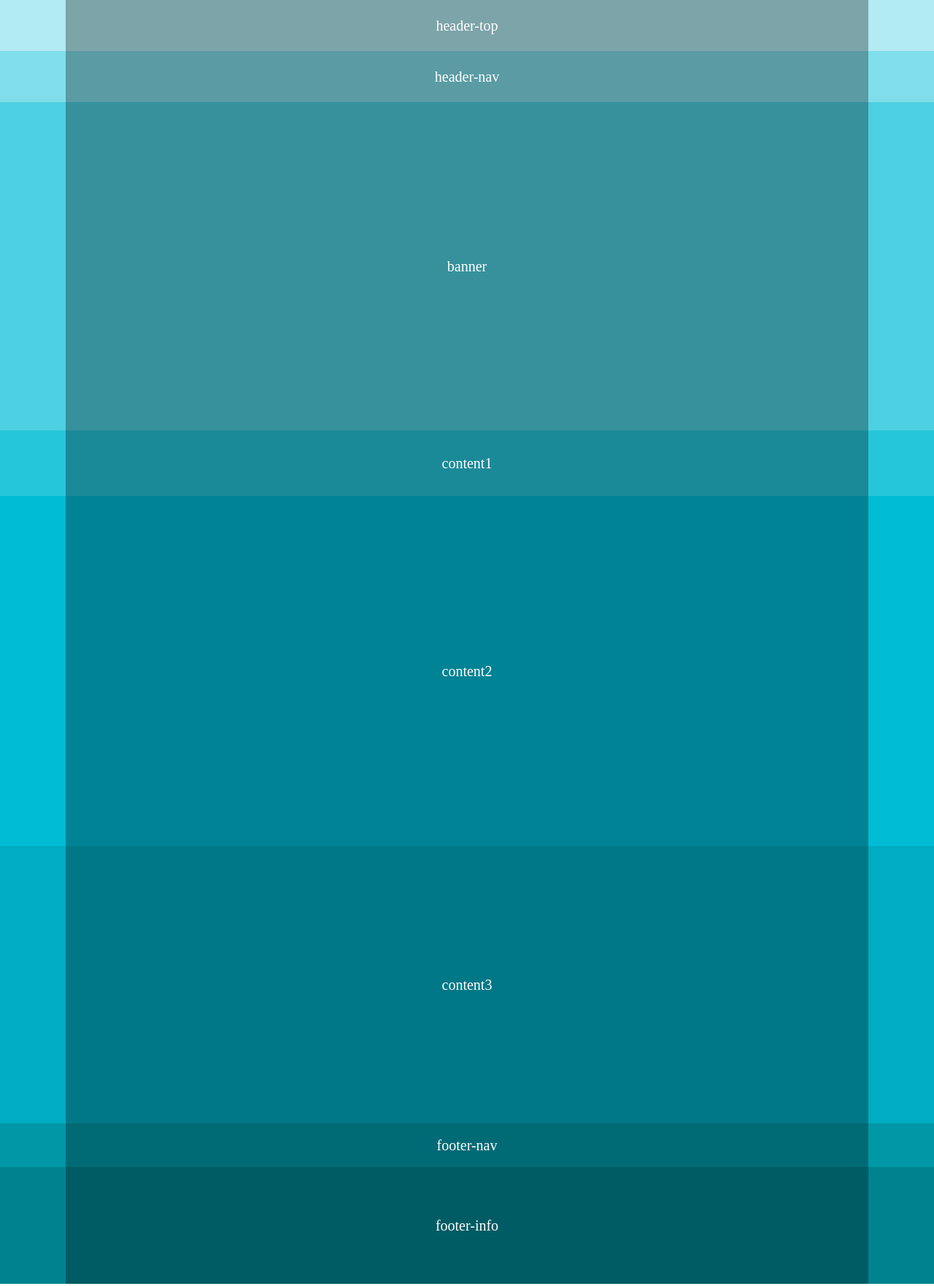
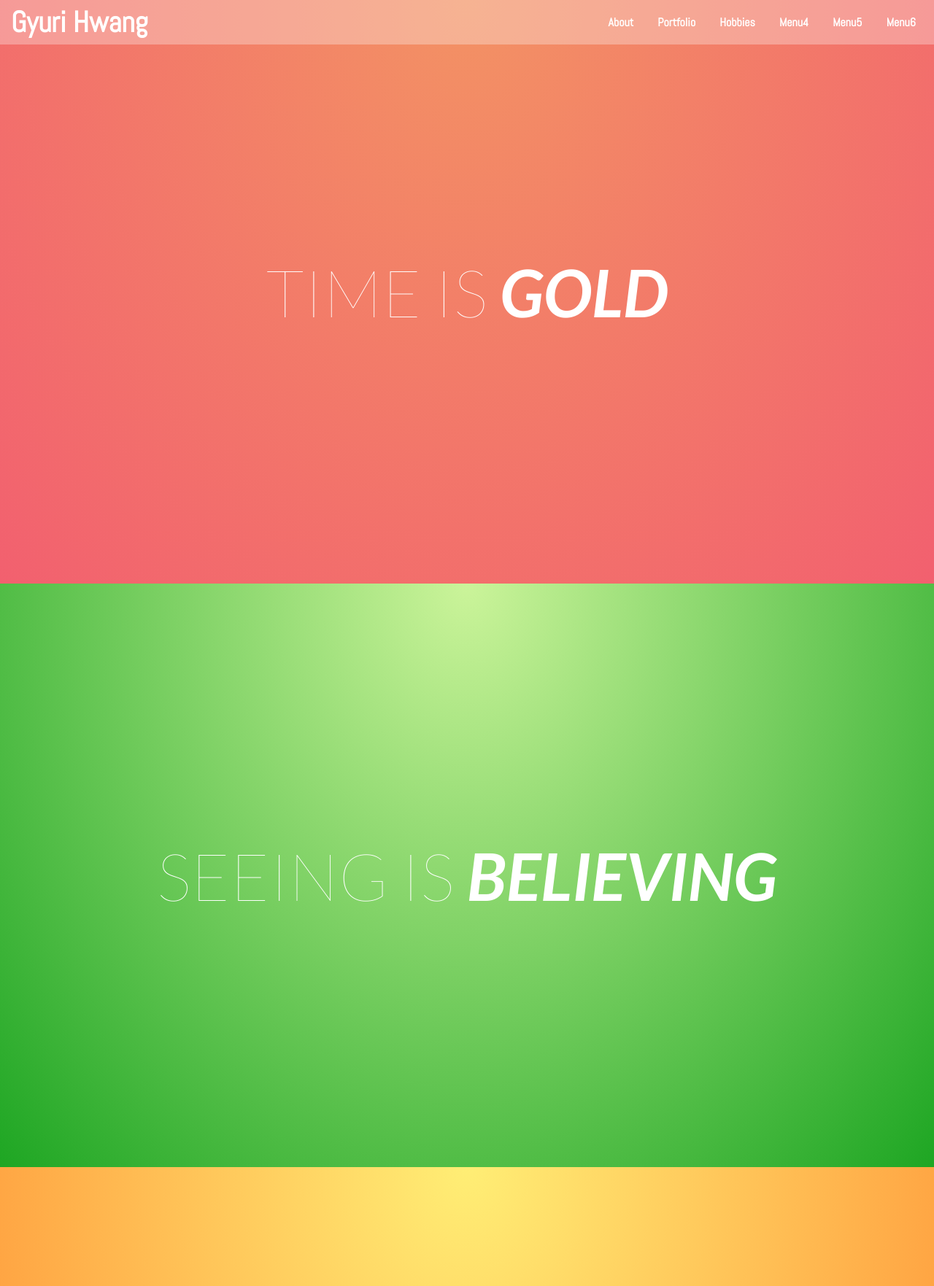
Before and after one commit to gyur2hwng/gyur2hwng.github.io, a plain HTML site: page index.html in a window 1280 px wide. Shown: the top 1763 px of the page at 73% size. Drawn offline with nearby package versions, Linux system fonts and the light colour scheme.

Commit message:
its hideous

```diff
--- a/index.html
+++ b/index.html
@@ -1,69 +1,40 @@
 <!DOCTYPE html>
 <html lang="en">
+
 <head>
     <meta charset="UTF-8">
-    <title>Document</title>
-    <style>
-        /* reset */
-        * {margin: 0; padding: 0;}
+    <title>Gyuri Hwang</title>
+    <link href="https://fonts.googleapis.com/css?family=Lato:100,100i,300,300i,400,400i,700,700i,900,900i'" rel="stylesheet">
+    <link href="https://fonts.googleapis.com/css?family=Abel" rel="stylesheet">
+    <link rel="stylesheet" href="style.css">
+    <script type="text/javascript" src="script.js"></script>
+</head>
 
-        /* General layout */
-        #wrap {font-size: 20px; color: #fff; text-align: center;}
-        #header {height: 140px;}
-        #banner {height: 450px; line-height: 450px; background: #4dd0e1;}
-        #contents {height: 950px;}
-        #footer {height: 220px;}
+<body>
 
-        /* layout */
-        #header-top {height: 70px; line-height: 70px; background: #b2ebf2;}
-        #header-nav {height: 70px; line-height: 70px; background: #80deea;}
-        #content1 {height: 90px; line-height: 90px; background-color: #26c6da;}
-        #content2 {height: 480px; line-height: 480px; background-color: #00bcd4}
-        #content3 {height: 380px; line-height: 380px; background-color: #00acc1;}
-        #footer-nav {height: 60px; line-height: 60px; background-color: #0097a7;}
-        #footer-info {height: 160px; line-height: 160px; background-color: #00838f;}
+  <nav id="nav">
+      <h1>Gyuri Hwang</h1>
+      <ul>
+          <li><a href="#section1">About</a></li>
+          <li><a href="#section2">Portfolio</a></li>
+          <li><a href="#section3">Hobbies</a></li>
+          <li><a href="#section4">menu4</a></li>
+          <li><a href="#section5">menu5</a></li>
+          <li><a href="#section6">menu6</a></li>
+      </ul>
+  </nav>
 
-        /* container: smaller box in the middle of the page */
-        .container {width: 1100px; margin: 0 auto; height: inherit; background: rgba(0,0,0,0.3);}
-    </style>
-</head>
-<body>
-    <div id="wrap">
-        <div id="header">
-            <div id="header-top">
-                <div class="container">header-top</div>
-            </div>
-            <div id="header-nav">
-                <div class="container">header-nav</div>
-            </div>
-        </div>
-        <!-- //header -->
-        <div id="banner">
-            <div class="container">banner</div>
-        </div>
-        <!-- banner -->
-        <div id="contents">
-            <div id="content1">
-                <div class="container">content1</div>
-            </div>
-            <div id="content2">
-                <div class="container">content2</div>
-            </div>
-            <div id="content3">
-                <div class="container">content3</div>
-            </div>
-        </div>
-        <!-- //contents -->
-        <div id="footer">
-            <div id="footer-nav">
-                <div class="container">footer-nav</div>
-            </div>
-            <div id="footer-info">
-                <div class="container">footer-info</div>
-            </div>
-        </div>
-        <!-- //footer -->
-    </div>
-    <!-- //wrap -->
+  <div id="contents">
+      <div id="section1"><h2>Time is <strong>gold</strong></h2></div>
+      <div id="section2"><h2>Seeing is <strong>believing</strong></h2></div>
+      <div id="section3"><h2>Asking costs <strong>nothing</strong></h2></div>
+      <div id="section4"><h2><strong>Better</strong> is to bow than break</h2></div>
+      <div id="section5"><h2><strong>Habit</strong> is second nature</h2></div>
+      <div id="section6"><h2>Pain past is <strong>pleasure</strong></h2></div>
+  </div>
+
+  <script src="https://ajax.googleapis.com/ajax/libs/jquery/1.12.4/jquery.min.js"></script>
+  <script src="https://ajax.googleapis.com/ajax/libs/jqueryui/1.12.1/jquery-ui.min.js"></script>
+
 </body>
 </html>
--- /dev/null
+++ b/script.js
@@ -0,0 +1,13 @@
+var nav = $("#nav ul li");
+var cont = $("#contents > div");
+
+// when you click the button on the header menu
+nav.click(function(e){
+    e.preventDefault();    //blocks the function of #, doesn't move on
+    var target = $(this);  //saves the info about which button you clicked in the var
+    var index = target.index();
+    alert(index);
+    var section = cont.eq(index);
+    var offset = section.offset().top;
+    $("html,body").animate({ scrollTop:offset },600,"easeInOutExpo");
+});
--- /dev/null
+++ b/style.css
@@ -0,0 +1,59 @@
+/* reset */
+* {margin:0; padding:0; font-family: 'Lato';}
+li {list-style: none;}
+a {text-decoration: none;}
+
+/* nav */
+#nav {position: fixed; left: 0; top: 0; width: 100%; background-color: rgba(255,255,255,0.3);}
+#nav h1 {float: left; color: #fff; font-size: 40px; padding: 5px 5px 5px 15px; font-family: 'Abel' }
+#nav ul {float: right; padding-right: 10px; }
+#nav ul li {display: inline; }
+#nav ul li a {display: inline-block; padding: 20px 15px; color: #fff; font-weight: bold; font-family: 'Abel'; text-transform: capitalize;}
+
+/* contents */
+#contents {text-align: center; color: #fff;}
+#contents > div {height: 100vh; line-height: 100vh;}
+#contents > div h2 {font-size: 90px; font-weight: 100; text-transform: uppercase;}
+#contents > div h2 strong {font-weight: 700; font-style: italic;}
+
+/* section */
+#section1 {background:radial-gradient(ellipse farthest-corner at center top, #f39264 0%, #f2606f 100%); }
+#section2 {background:radial-gradient(ellipse farthest-corner at center top, #cbf49a, #1ea623);}
+#section3 {background:radial-gradient(ellipse farthest-corner at center top, #ffee75, #ff8930);}
+#section4 {background:radial-gradient(ellipse farthest-corner at center bottom, #6beace, #2e9aa4);}
+#section5 {background:radial-gradient(ellipse farthest-corner at center bottom, #69d2fb 0%, #20438E 100%);}
+#section6 {background:radial-gradient(ellipse farthest-corner at center top, #6CEBCF 0%, #38a7aa 100%);}
+
+/* RESPONSIVE WEBSITE */
+/* extra large - wide desktop */
+@media (min-width: 1200px){
+  #wrap {width: 100%;}
+    .article1 {height: 450px;}
+    .article2 {height: 450px;}
+    .article3 {width: 100%;}
+}
+
+/* large - desktop */
+  @media (min-width: 992px){
+    .aside {width: 100%; height: 300px;}
+    .article1 {width: 50%;}
+    .article2 {width: 50%;}
+}
+
+/* medium - tablet */
+  @media (min-width: 768px){
+    .article1 {width: 100%;}
+    .article2 {width: 100%;}
+}
+
+/* small - mobile */
+  @media (min-width: 576px){
+    .article1 {width: 100%;}
+    .article2 {width: 100%;}
+}
+
+/* extra small - mobile */
+  @media (max-width: 575px){
+    .article1 {width: 100%;}
+    .article2 {width: 100%;}
+}
```
